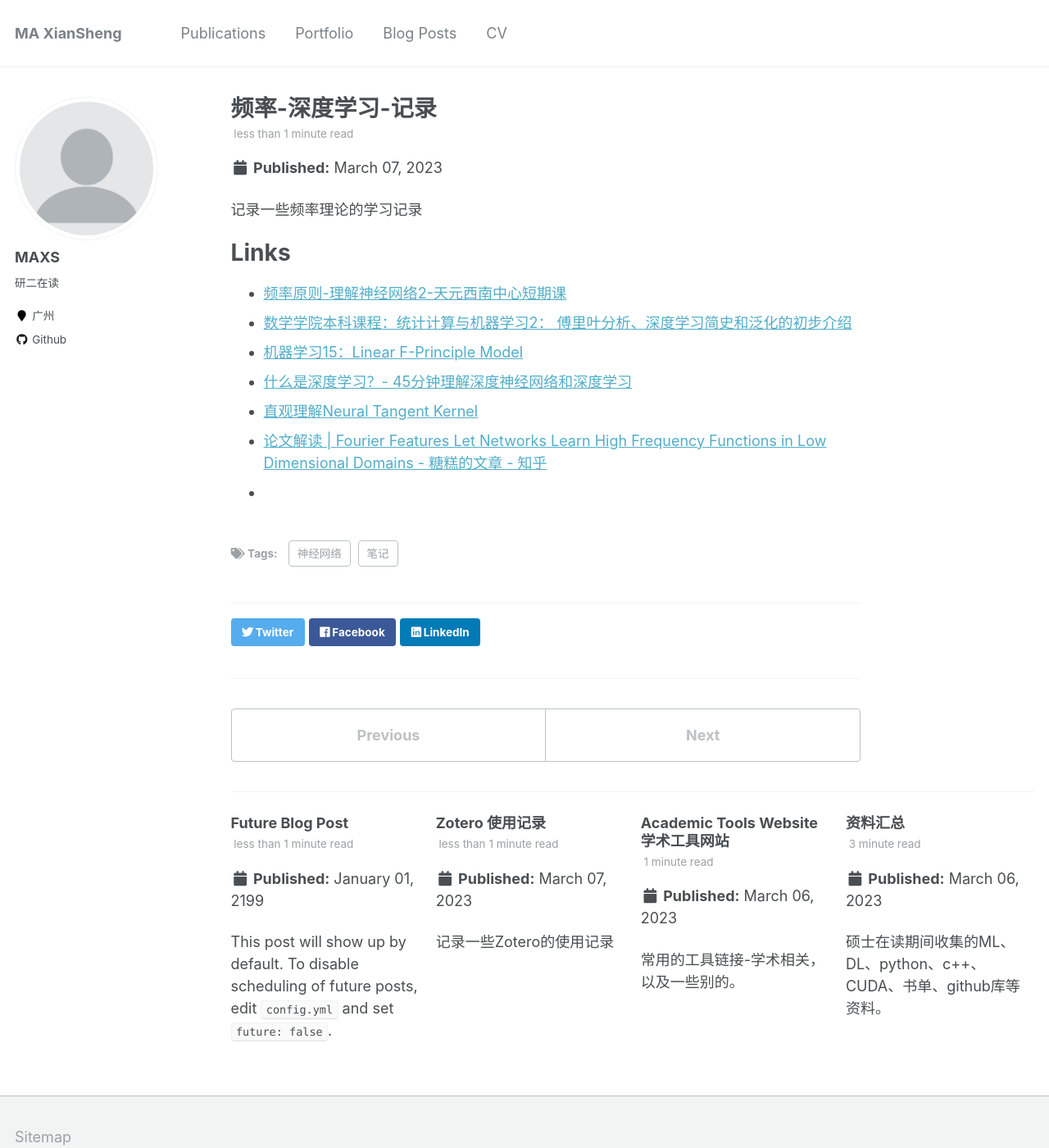
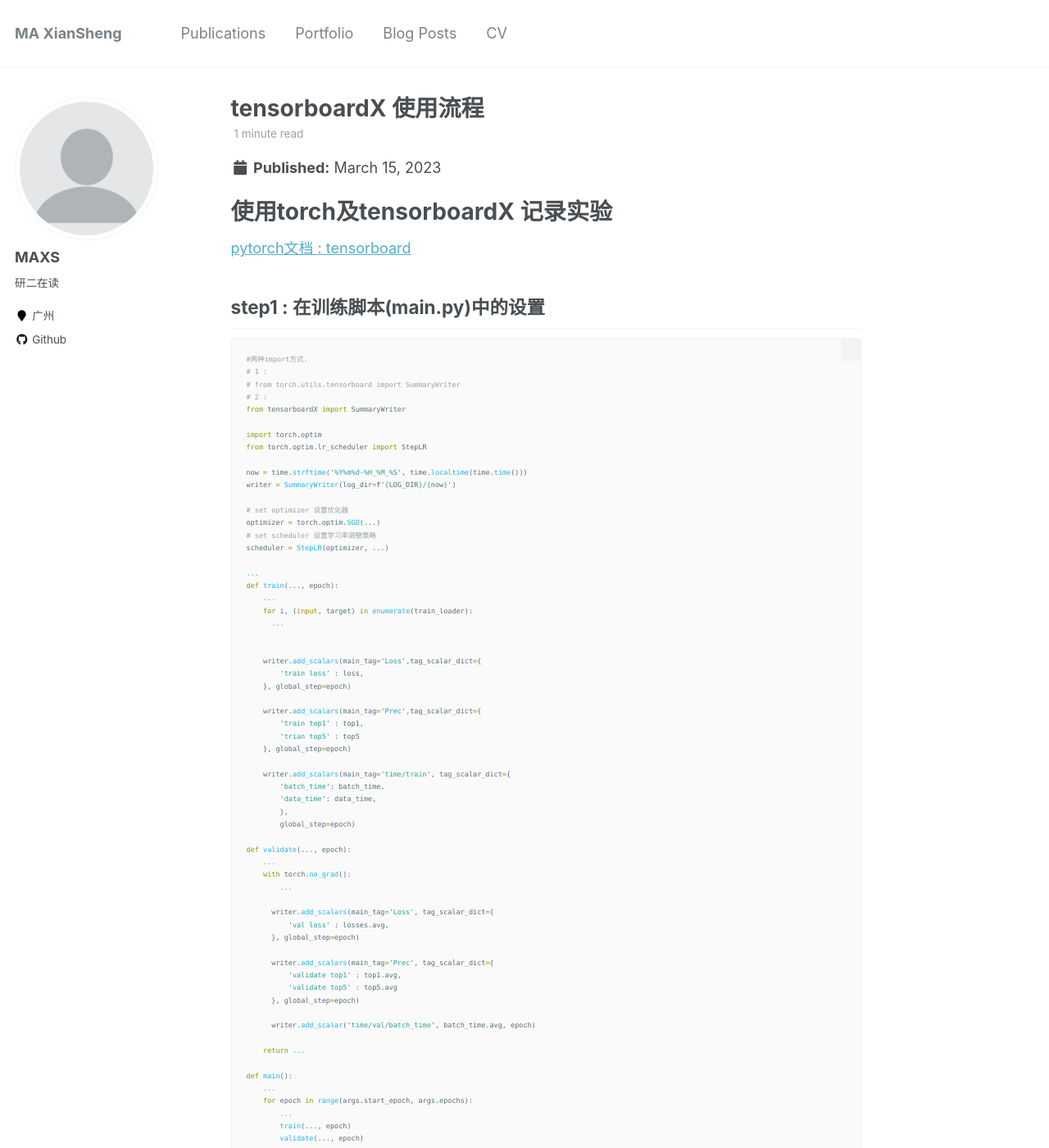
Before and after one commit to hsienshaun/hsienshaun.github.io, a Jekyll site: the page built from _posts/2023-03-15-blog-post4.md, in a window 1280 px wide and 1400 px high. Shown: the whole window at 82% size. Built offline with Jekyll 4.4.1, drawn with Linux system fonts in a browser that asks for light colours; some of the changed text lies outside the part shown.

Commit message:
update blog4 and fix some

````diff
--- /dev/null
+++ b/_posts/2023-03-15-blog-post4.md
@@ -0,0 +1,106 @@
+---
+title: 'tensorboardX 使用流程'
+date: 2023-03-15
+permalink: /posts/2023/03/blog4/
+tags:
+  - pytorch
+  - tensorboard
+  - 工具
+
+---
+# 使用torch及tensorboardX 记录实验
+[pytorch文档 : tensorboard](https://pytorch.org/docs/stable/tensorboard.html?highlight=summary)
+## step1 : 在训练脚本(main.py)中的设置
+```python
+#两种import方式.
+# 1 :
+# from torch.utils.tensorboard import SummaryWriter
+# 2 :
+from tensorboardX import SummaryWriter
+
+import torch.optim
+from torch.optim.lr_scheduler import StepLR
+
+now = time.strftime('%Y%m%d-%H_%M_%S', time.localtime(time.time()))
+writer = SummaryWriter(log_dir=f'{LOG_DIR}/{now}')
+
+# set optimizer 设置优化器
+optimizer = torch.optim.SGD(...)
+# set scheduler 设置学习率调整策略
+scheduler = StepLR(optimizer, ...)
+
+...
+def train(..., epoch):
+    ...
+    for i, (input, target) in enumerate(train_loader):
+      ...
+
+
+    writer.add_scalars(main_tag='Loss',tag_scalar_dict={
+        'train loss' : loss,
+    }, global_step=epoch)
+
+    writer.add_scalars(main_tag='Prec',tag_scalar_dict={
+        'train top1' : top1,
+        'trian top5' : top5
+    }, global_step=epoch)
+
+    writer.add_scalars(main_tag='time/train', tag_scalar_dict={
+        'batch_time': batch_time,
+        'data_time': data_time,
+        },
+        global_step=epoch)
+
+def validate(..., epoch):
+    ...
+    with torch.no_grad():
+        ...
+
+      writer.add_scalars(main_tag='Loss', tag_scalar_dict={
+          'val loss' : losses.avg,
+      }, global_step=epoch)
+
+      writer.add_scalars(main_tag='Prec', tag_scalar_dict={
+          'validate top1' : top1.avg,
+          'validate top5' : top5.avg
+      }, global_step=epoch)
+
+      writer.add_scalar('time/val/batch_time', batch_time.avg, epoch)
+
+    return ...
+
+def main():
+    ...
+    for epoch in range(args.start_epoch, args.epochs):
+        ...
+        train(..., epoch)
+        validate(..., epoch)
+
+        writer.add_scalar('learning rate', optimizer.state_dict()['param_groups'][0]['lr'], epoch)
+        scheduler.step()
+
+        ...
+
+    writer.close()
+    # only close once after all add_ function is done
+    # the end of main()
+
+```
+## step2 : check results 查看结果
+
+```bash
+tensorboard --logdir='your_logdir' \
+            --port XXXX #默认6006端口
+```
+然后,浏览器打开 ` http://localhost:6006/` or ` http://localhost:XXXX/`
+
+## step3(OPT) : 若远程服务器没有图像界面,可映射到本地端口后查看
+[ref1](https://blog.csdn.net/WannaSeaU/article/details/105461212) ;
+[ref2](https://zhuanlan.zhihu.com/p/403439895)
+```bash
+#本地计算机:
+ssh -L 本地端口:127.0.0.1:TensorBoard端口 用户名@服务器的IP地址 -p 服务器登录端口
+
+ssh -L 10086:127.0.0.1:6006 user_name@remote_server_ip -p loading_port
+```
+然后,本地计算机浏览器打开 `http://127.0.0.1:10086/`
````
Also changed, not shown: _posts/2023-03-06-blog-post1.md (+7 -5 lines), _posts/2023-03-07-blog-post3.md (+12 -0 lines).
